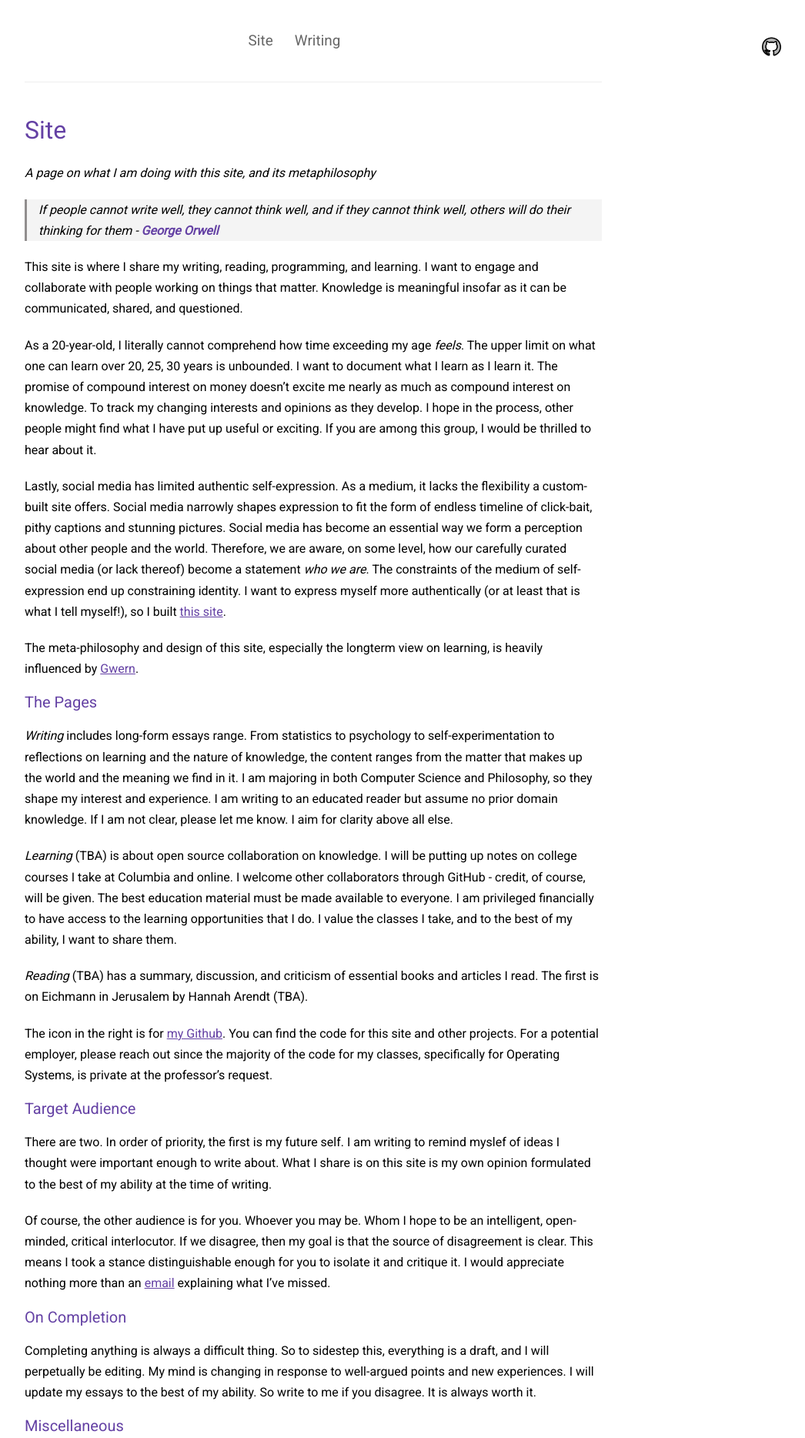
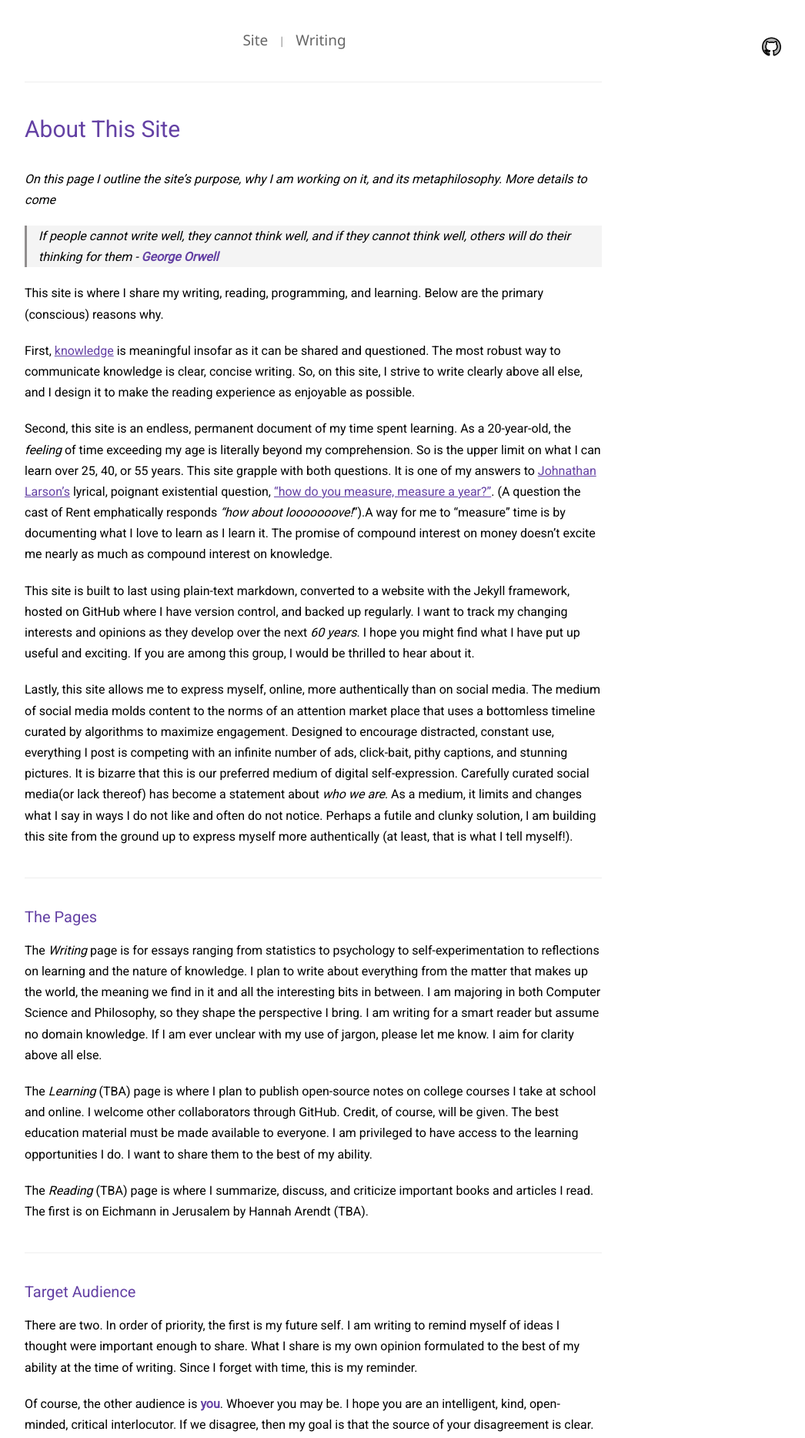
Before and after one commit to armanjindal/armanjindal.github.io, a Jekyll site: the page built from about.md, in a window 1280 px wide. Shown: the top 1868 px of the page at 77% size, without its empty margins (233-1279 px from the left). Built offline with Jekyll 4.4.1, drawn with Linux system fonts in a browser that asks for light colours; nearby versions of some CDN libraries; some of the changed text lies outside the part shown.

Commit message:
updated the site page and philosophy

```diff
--- a/_includes/footer.html
+++ b/_includes/footer.html
@@ -1,3 +1,3 @@
 <footer id="footer">
-    <p class="small">© Copyright {{ site.time | date: '%Y' }} {{ site.author }} | <a href="mailto:arman.jindal@columbia.edu">arman.jindal@columbia.edu</a></p>
+    <p class="small">© Copyright {{ site.time | date: '%Y' }} {{ site.author }} | <a class="email-footer" href="mailto:arman.jindal@columbia.edu">arman.jindal@columbia.edu</a>
 </footer>
--- a/_includes/navigation.html
+++ b/_includes/navigation.html
@@ -1,5 +1,6 @@
 <nav class="main-nav">
     <a href="{{ "/" | relative_url  }}site">Site</a>
+    <div class="divider">|</div>
     <a href="{{ "/" | relative_url  }}">  Writing  </a>
     <!-- <a href="{{ "/" | relative_url  }}reading">Reading </a>
     <a href="{{ "/" | relative_url  }}notes"> Notes </a> -->
--- a/_layouts/default.html
+++ b/_layouts/default.html
@@ -6,7 +6,7 @@
   <meta name="viewport" content="width=device-width, initial-scale=1">
   <title>{{ site.name }}{% if page.title %} - {{ page.title }}{% endif %}</title>
   <link href="https://fonts.googleapis.com/css2?family=Roboto&display=swap" rel="stylesheet">
-
+  <link href="https://fonts.googleapis.com/css2?family=Noto+Sans&display=swap" rel="stylesheet">
   <link rel="shortcut icon" href="{{ "/" | relative_url  }}assets/images/favicon.ico">
   <link rel="stylesheet" href="{{ "/" | relative_url  }}assets/css/style.css">
   <link rel="alternate" type="application/rss+xml" title="My Blog" href="{{ "/" | relative_url  }}feed.xml">
--- a/about.md
+++ b/about.md
@@ -3,41 +3,47 @@ title: Site
 permalink: site/
 profile: false
 ---
-# Site
-*A page on what I am doing with this site, and its metaphilosophy*
+# About This Site
+*On this page I outline the site's purpose, why I am working on it, and its metaphilosophy. More details to come*
 
 > If people cannot write well, they cannot think well, and if they cannot think well, others will do their thinking for them - **George Orwell**
 
-This site is where I share my writing, reading, programming, and learning. I want to engage and collaborate with people working on things that matter. Knowledge is meaningful insofar as it can be communicated, shared, and questioned.
+This site is where I share my writing, reading, programming, and learning. Below are the primary (conscious) reasons why.
 
-As a 20-year-old, I literally cannot comprehend how time exceeding my age *feels*. The upper limit on what one can learn over 20, 25, 30 years is unbounded. I want to document what I learn as I learn it. The promise of compound interest on money doesn't excite me nearly as much as compound interest on knowledge. To track my changing interests and opinions as they develop. I hope in the process, other people might find what I have put up useful or exciting. If you are among this group, I would be thrilled to hear about it.
+First, [knowledge](https://en.wikipedia.org/wiki/Knowledge) is meaningful insofar as it can be shared and questioned. The most robust way to communicate knowledge is clear, concise writing. So, on this site, I strive to write clearly above all else, and I design it to make the reading experience as enjoyable as possible.
 
-Lastly, social media has limited authentic self-expression. As a medium, it lacks the flexibility a custom-built site offers. Social media narrowly shapes expression to fit the form of endless timeline of click-bait, pithy captions and stunning pictures. Social media has become an essential way we form a perception about other people and the world. Therefore, we are aware, on some level, how our carefully curated social media (or lack thereof) become a statement *who we are*. The constraints of the medium of self-expression end up constraining identity.  I want to express myself more authentically (or at least that is what I tell myself!), so I built [this site](https://armanjindal.github.io/site/).
+Second, this site is an endless, permanent document of my time spent learning. As a 20-year-old, the *feeling* of time exceeding my age is literally beyond my comprehension. So is the upper limit on what I can learn over 25, 40, or 55 years. This site grapple with both questions. It is one of my answers to [Johnathan Larson's](https://en.wikipedia.org/wiki/Jonathan_Larson) lyrical, poignant existential question, ["how do you measure, measure a year?"](https://youtu.be/hj7LRuusFqo?t=33). (A question the cast of Rent emphatically responds *"how about looooooove!*").A way for me to "measure" time is by documenting what I love to learn as I learn it. The promise of compound interest on money doesn't excite me nearly as much as compound interest on knowledge.
 
-The meta-philosophy and design of this site, especially the longterm view on learning, is heavily influenced by [Gwern](https://www.gwern.net/About).
+This site is built to last using plain-text markdown, converted to a website with the Jekyll framework, hosted on GitHub where I have version control, and backed up regularly. I want to track my changing interests and opinions as they develop over the next *60 years*. I hope you might find what I have put up useful and exciting. If you are among this group, I would be thrilled to hear about it.
 
+Lastly, this site allows me to express myself, online, more authentically than on social media. The medium of social media molds content to the norms of an attention market place that uses a bottomless timeline curated by algorithms to maximize engagement. Designed to encourage distracted, constant use, everything I post is competing with an infinite number of ads, click-bait, pithy captions, and stunning pictures. It is bizarre that this is our preferred medium of digital self-expression. Carefully curated social media(or lack thereof) has become a statement about *who we are*. As a medium, it limits and changes what I say in ways I do not like and often do not notice. Perhaps a futile and clunky solution, I am building this site from the ground up to express myself more authentically (at least, that is what I tell myself!).
+
+---
 ### The Pages
- *Writing* includes long-form essays range. From statistics to psychology to self-experimentation to reflections on learning and the nature of knowledge, the content ranges from the matter that makes up the world and the meaning we find in it. I am majoring in both Computer Science and Philosophy, so they shape my interest and experience.  I am writing to an educated reader but assume no prior domain knowledge. If I am not clear, please let me know. I aim for clarity above all else.
+ The *Writing* page is for essays ranging from statistics to psychology to self-experimentation to reflections on learning and the nature of knowledge. I plan to write about everything from the matter that makes up the world, the meaning we find in it and all the interesting bits in between. I am majoring in both Computer Science and Philosophy, so they shape the perspective I bring.  I am writing for a smart reader but assume no domain knowledge. If I am ever unclear with my use of jargon, please let me know. I aim for clarity above all else.
 
- *Learning* (TBA) is about open source collaboration on knowledge. I will be putting up notes on college courses I take at Columbia and online. I welcome other collaborators through GitHub - credit, of course, will be given. The best education material must be made available to everyone. I am privileged financially to have access to the learning opportunities that I do. I value the classes I take, and to the best of my ability, I want to share them.
+ The *Learning* (TBA) page is where I plan to publish open-source notes on college courses I take at school and online. I welcome other collaborators through GitHub. Credit, of course, will be given. The best education material must be made available to everyone. I am privileged to have access to the learning opportunities I do. I want to share them to the best of my ability.
 
- *Reading* (TBA) has a summary, discussion, and criticism of essential books and articles I read. The first is on Eichmann in Jerusalem by Hannah Arendt (TBA).
+ The *Reading* (TBA) page is where I summarize, discuss, and criticize important books and articles I read. The first is on Eichmann in Jerusalem by Hannah Arendt (TBA).
 
-The icon in the right is for [my Github](https://github.com/armanjindal/armanjindal.github.io).  You can find the code for this site and other projects. For a potential employer, please reach out since the majority of the code for my classes, specifically for Operating Systems, is private at the professor's request.
+---
+### Target Audience
+There are two. In order of priority, the first is my future self. I am writing to remind myself of ideas I thought were important enough to share. What I share is my own opinion formulated to the best of my ability at the time of writing. Since I forget with time, this is my reminder.
 
+Of course, the other audience is **you**. Whoever you may be. I hope you are an intelligent, kind, open-minded, critical interlocutor.  If we disagree, then my goal is that the source of your disagreement is clear. This means I took a stance distinguishable enough for you to isolate it and critique it. I would appreciate nothing more than an [email](mailto:arman.jindal@columbia.edu) explaining what I've missed, and how you think I can improve. Just because I welcome feedback does not mean I always act on it.
 
-### Target Audience
-There are two. In order of priority, the first is my future self. I am writing to remind myslef of ideas I thought were important enough to write about. What I share is on this site is my own opinion formulated to the best of my ability at the time of writing.
-
-Of course, the other audience is for you. Whoever you may be. Whom I hope to be an intelligent, open-minded, critical interlocutor.  If we disagree, then my goal is that the source of disagreement is clear. This means I took a stance distinguishable enough for you to isolate it and critique it. I would appreciate nothing more than an [email](mailto:arman.jindal@columbia.edu) explaining what I've missed.
-
+---
 ### On Completion
 Completing anything is always a difficult thing. So to sidestep this, everything is a draft, and I will perpetually be editing. My mind is changing in response to well-argued points and new experiences. I will update my essays to the best of my ability.  So write to me if you disagree. It is always worth it.
 
+---
 ### Miscellaneous
-The links I provide will point as directly as I can find to the specific idea I am referencing I firmly believe in the attribution of ideas. To steal like an artist, but give credit like an academic, is what I strive for with this site. I recognize intellectually I am standing on the shoulders of all those who came before me, and particularly the few I have read.
+The links I provide will point as directly as I can find to the specific idea I am referencing I firmly believe in the honest attribution of ideas. My goal is to steal like an artist, but give credit like a (good) academic. I recognize that I am standing on the shoulders of all those who came before me, and particularly the few I have read.
 
 The source code is available [here](https://github.com/armanjindal/armanjindal.github.io). To drop comments on writing, you can do so via GitHub or email.
+
+
+The icon in the right is for [my Github](https://github.com/armanjindal/armanjindal.github.io).  You can find the code for this site and other projects there too. For a potential employer, please reach out for a private link. Mainly for [(COMS 4118) Operating Systems](http://www.cs.columbia.edu/~jae/4118/) Normally I do not care much for code produced for coursework, but my experience taking OS where we did significant Linux kernel hacking that included implementing a custom scheduler, concurrent kernel level key-value store, custom file system, and more, is work I am proud of. However, I cannot put my code in a public repository at the professor's request.
 
 This site, like my self, is at an early stage of development and rapidly changing.  If you any ideas for improvement in any way, drop me an email!
 
--- a/assets/css/style.css
+++ b/assets/css/style.css
@@ -58,9 +58,9 @@ body {
 }
 
 h1 {
-    margin-bottom: 20px;
+    margin-bottom: 30px;
     color: #6441A4;
-    font: 300 32px/1.4em "Roboto", Helvetica,Arial,sans-serif;
+    font: 300 30px/1.4em "Roboto", Helvetica,Arial,sans-serif;
 }
 
 h2 {
@@ -128,6 +128,7 @@ nav.main-nav a {
 	/*font-weight: bold;*/
 	line-height: 1.35;
 	border-radius: 3px;
+	font-family: 'Noto Sans';
 }
 nav.main-nav a:hover {
 	color: #6441A4;
@@ -180,6 +181,11 @@ p a {
 .footnote{
     vertical-align: super;
     font-size: 12px;
+}
+.divider {
+	opacity: 40%;
+	text-decoration: none;
+	display: inline;
 }
 
 /*Transitions*/
@@ -289,6 +295,13 @@ p.small {
 	font-size: 14px;
 	line-height: 1.5;
 	display: block;
+}
+a.email-footer{
+	color: #bbb;
+	font-size: 14px;
+	line-height: 1.5;
+	display: in;
+	font-weight: bold;
 }
 
 blockquote {
```
Also changed, not shown: _posts/2020-07-24-pandemic-and-peacefulness-part-1.markdown (+4 -5 lines), 6 other files.
